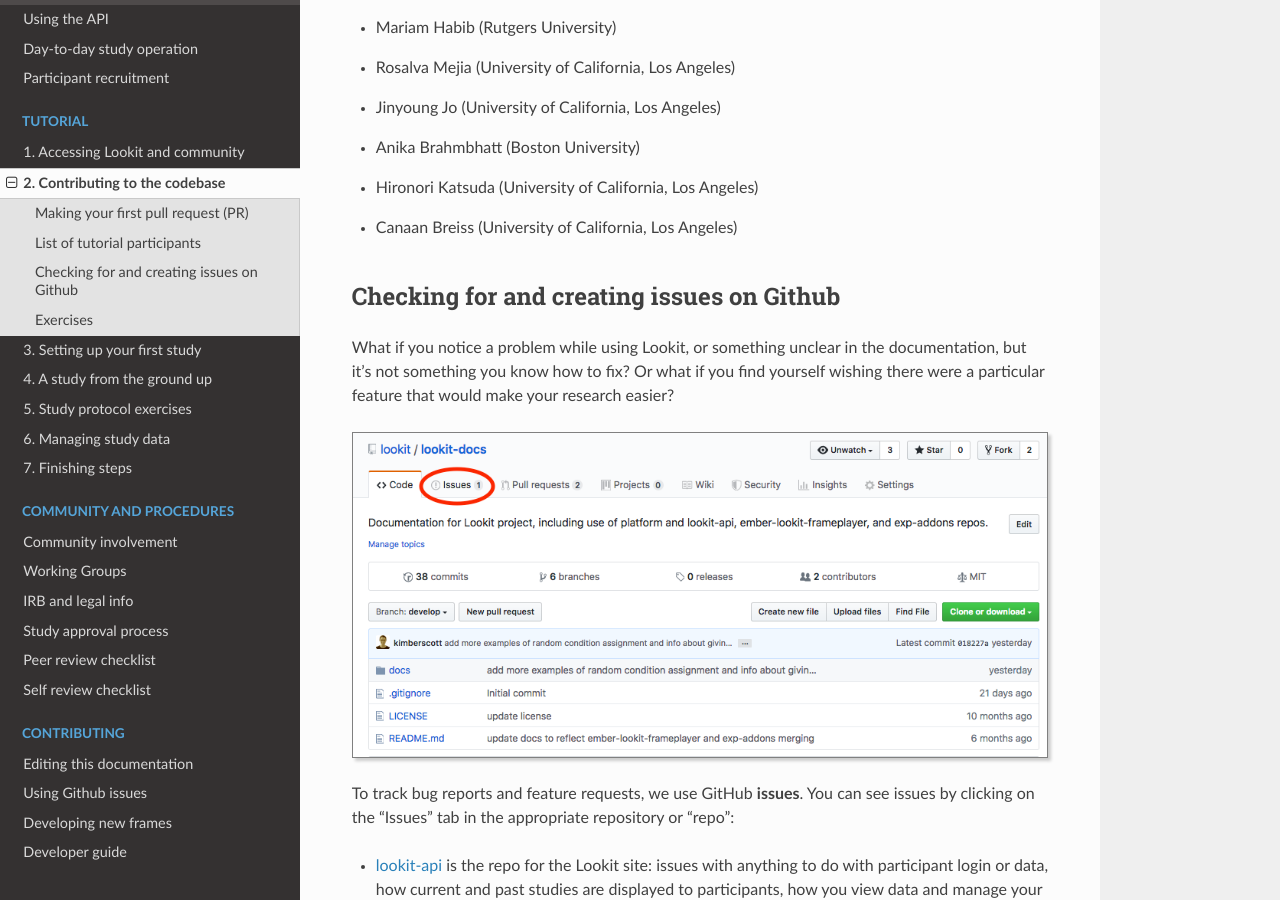
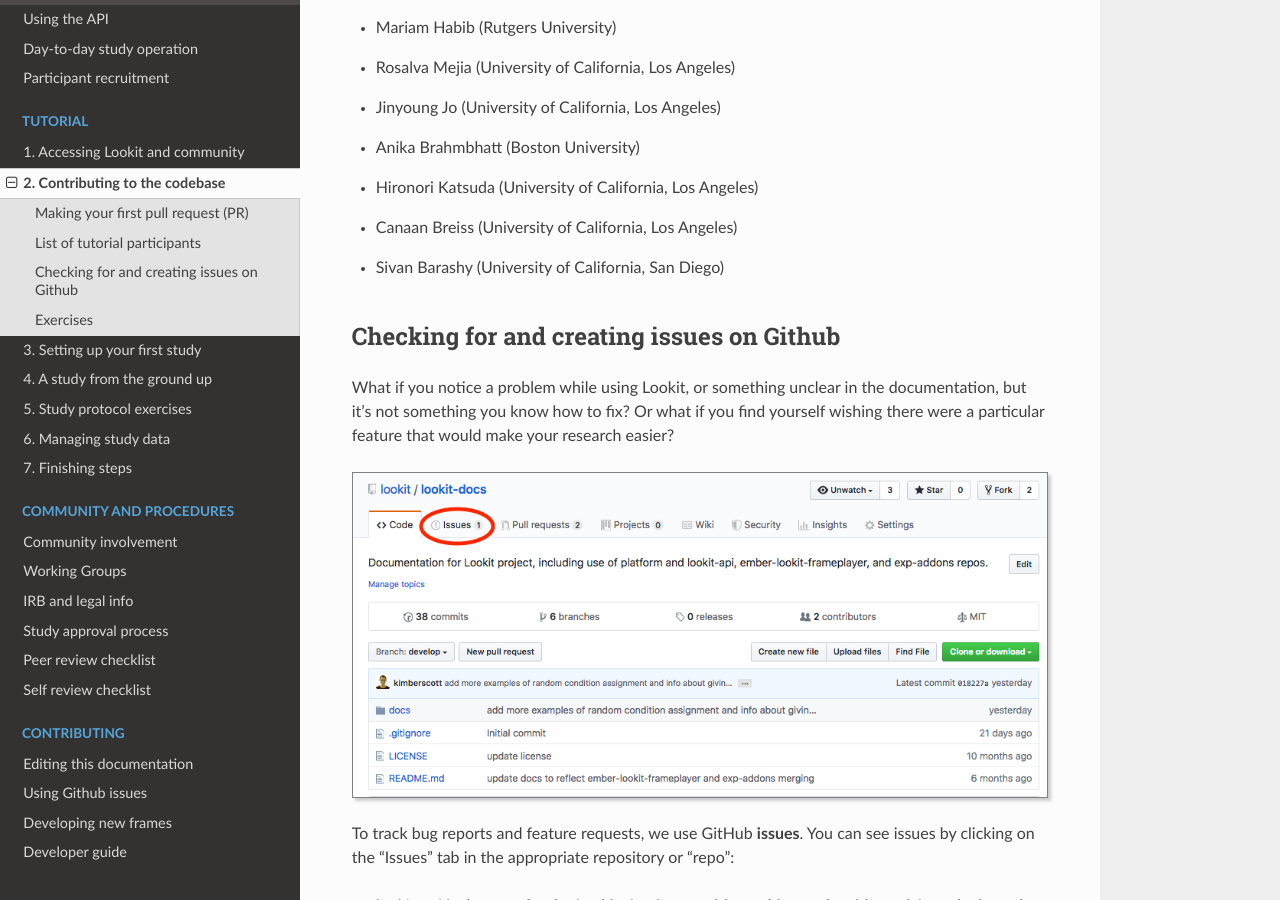
Before and after one commit to lookit/lookit-docs, a Sphinx documentation site: the page built from docs/source/tutorial-contributing.rst, in a window 1280 px wide and 900 px high, scrolled down 8297 px. Built offline with Sphinx 7.4.7 and the Read the Docs theme 2.0.0, drawn with Linux system fonts in a browser that asks for light colours.

Commit message:
Add tutorial participant to list

```diff
--- a/docs/source/tutorial-contributing.rst
+++ b/docs/source/tutorial-contributing.rst
@@ -173,6 +173,7 @@
 - Anika Brahmbhatt (Boston University)
 - Hironori Katsuda (University of California, Los Angeles)
 - Canaan Breiss (University of California, Los Angeles)
+- Sivan Barashy (University of California, San Diego)
 
 .. _Github issues overview:
 
```
